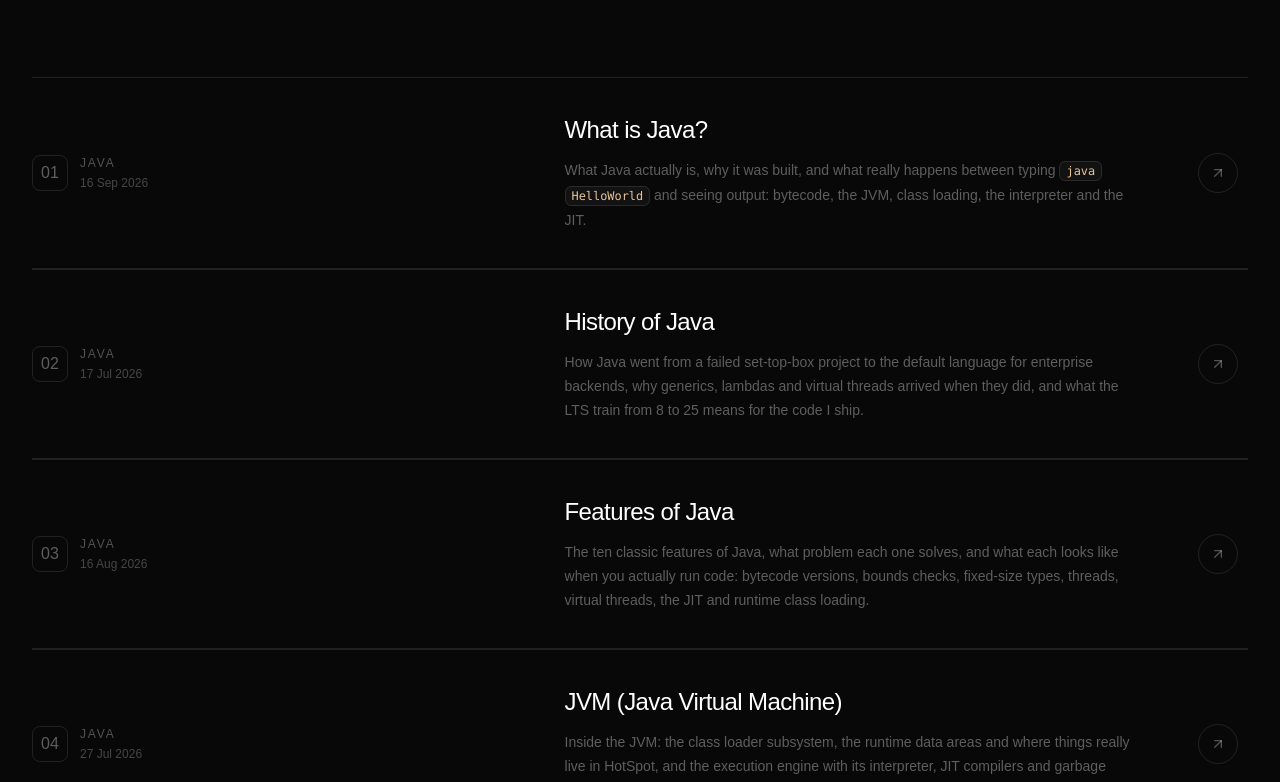
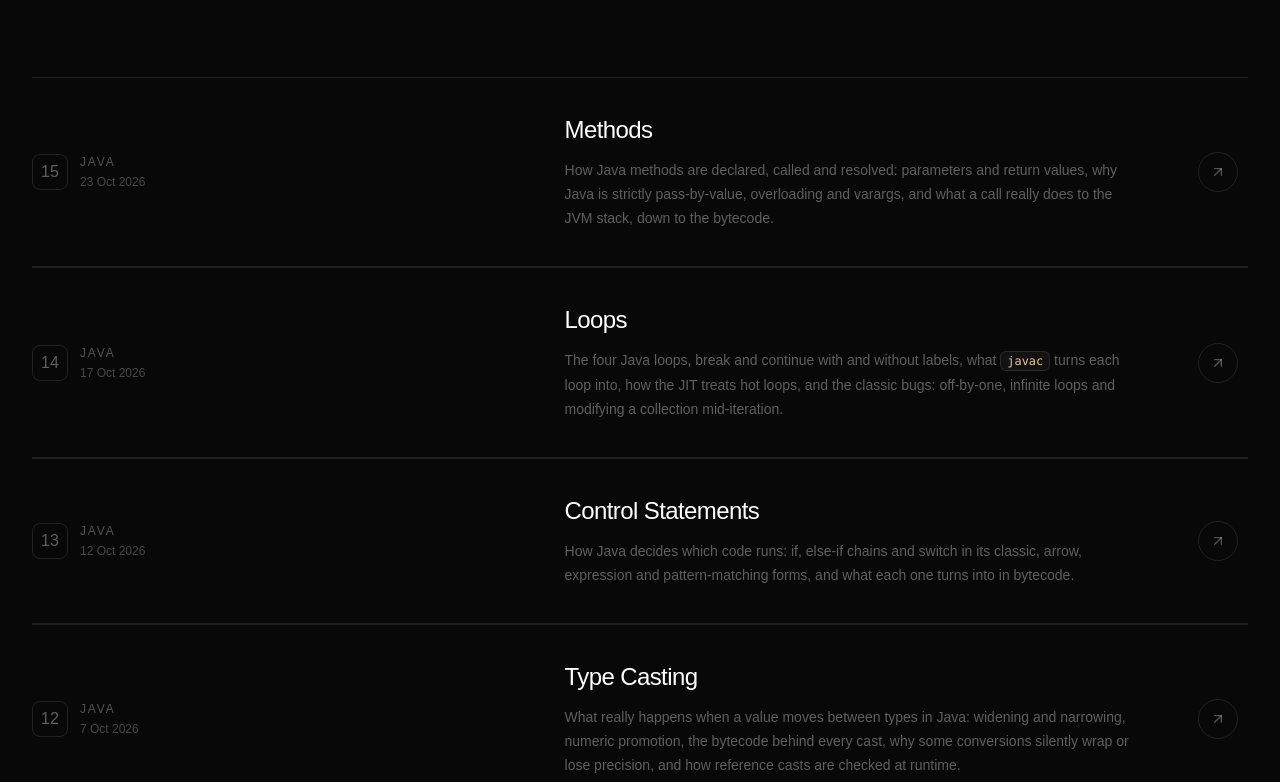
Before and after one commit to kumarprince06/prince-portfolio, a Next.js app: page / in a window 1280 px wide. Shown: the part 6853-7635 px from the top of the page. Built offline with nearby package versions, Linux system fonts and the light colour scheme.

Commit message:
feat: show the latest lessons in the homepage writing preview

```diff
--- a/components/WritingPreview.tsx
+++ b/components/WritingPreview.tsx
@@ -5,6 +5,11 @@
 import { allEntries, formatDate, type LessonEntry } from "@/content/writing";
 
 const PREVIEW_COUNT = 4;
+
+// Newest first, so new lessons show up on the homepage (dates are YYYY-MM-DD)
+const latestEntries = [...allEntries]
+  .sort((a, b) => b.lesson.date.localeCompare(a.lesson.date))
+  .slice(0, PREVIEW_COUNT);
 
 export default function WritingPreview() {
   return (
@@ -34,7 +39,7 @@
         </div>
 
         {/* Articles */}
-        <ArticleList entries={allEntries.slice(0, PREVIEW_COUNT)} />
+        <ArticleList entries={latestEntries} />
 
         {/* Blog CTA */}
         <div className="mt-12 flex flex-col gap-5 sm:flex-row sm:items-center sm:justify-between">
```
